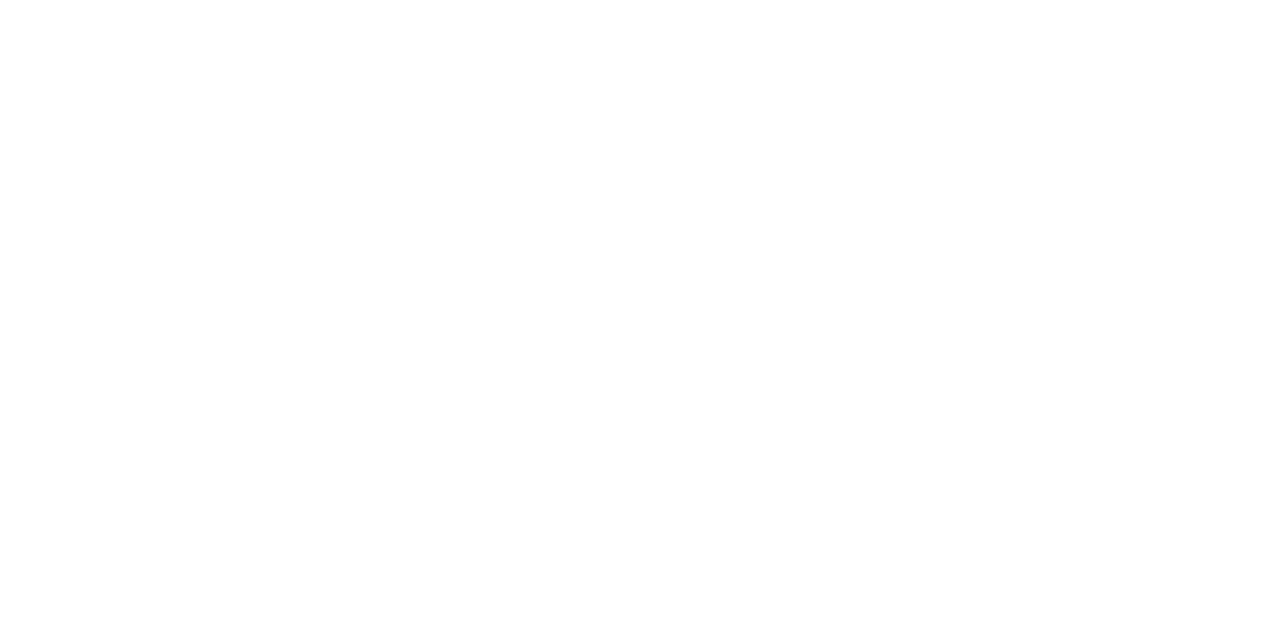
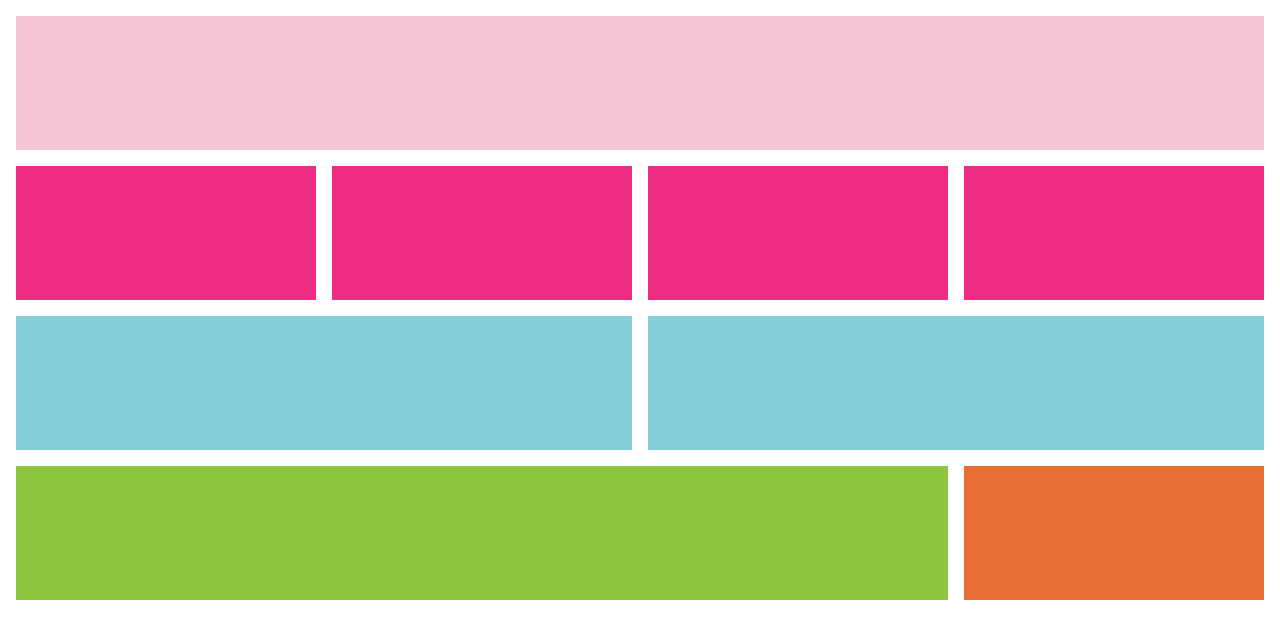
Before and after one commit to solely-sasha/responsive-color-grid, a plain HTML site: page index.html in a window 1280 px wide. Drawn offline with Linux system fonts and the light colour scheme.

Commit message:
completed

```diff
--- a/index.html
+++ b/index.html
@@ -3,19 +3,21 @@
 <head>
     <meta charset="UTF-8">
     <meta http-equiv="X-UA-Compatible" content="IE=edge">
-    <meta name="viewport" content="width=device-width, initial-scale=1.0">
+    <meta name="viewport" content="wclassth=device-wclassth, initial-scale=1.0">
     <link rel="stylesheet" href="styles.css">
-    <title>Responsive Color Grid</title>
+    <title>Responsive Color Grclass</title>
 </head>
 <body>
-    <div></div>
-    <div></div>
-    <div></div>
-    <div></div>
-    <div></div>
-    <div></div>
-    <div></div>
-    <div></div>
-    <div></div>
+    <div class = 'container'>
+    <div class=  "light-pink color"></div>
+    <div class = 'dark-pink color' ></div>
+    <div class = 'dark-pink color'></div>
+    <div class = 'dark-pink color'></div>
+    <div class = 'dark-pink color'></div>
+    <div class = 'blue color'></div>
+    <div class = 'blue color'></div>
+    <div class = 'green color'></div>
+    <div class = 'orange color'></div>
+    </div>
 </body>
 </html>
--- a/styles.css
+++ b/styles.css
@@ -0,0 +1,61 @@
+* {
+    box-sizing: border-box;
+    font-size: 0px;
+}
+
+.light-pink{
+   position: relative;
+    height: 150px;
+    width:100%;
+    background-color: #F5C6D6;
+    border:8px solid white;
+}
+
+
+.dark-pink{
+   position: relative;
+
+   border:8px solid white;
+    background-color: #EE2E84;
+    height: 150px;
+    width: 25%;
+    display: inline-block;
+}
+
+
+
+
+ .blue{
+    position: relative;
+    background-color: #85CFD8;
+    display: inline-block;
+    height: 150px;
+    width: 50%;
+    border:8px solid white;
+
+ }
+
+ .green{
+    position: relative;
+    background-color: #8DC63F;
+    display: inline-block;
+    width: 75%;
+    height: 150px;
+    border:8px solid white;
+ }
+
+ .orange{
+    position: relative;
+    background-color: #E76E34;
+    display: inline-block;
+    width: 25%;
+    height: 150px;
+    border: 8px solid white;
+ }
+
+
+ @media  only screen and (max-width: 768px) {
+    .color{
+        width: 100%;
+    }
+ }
```
